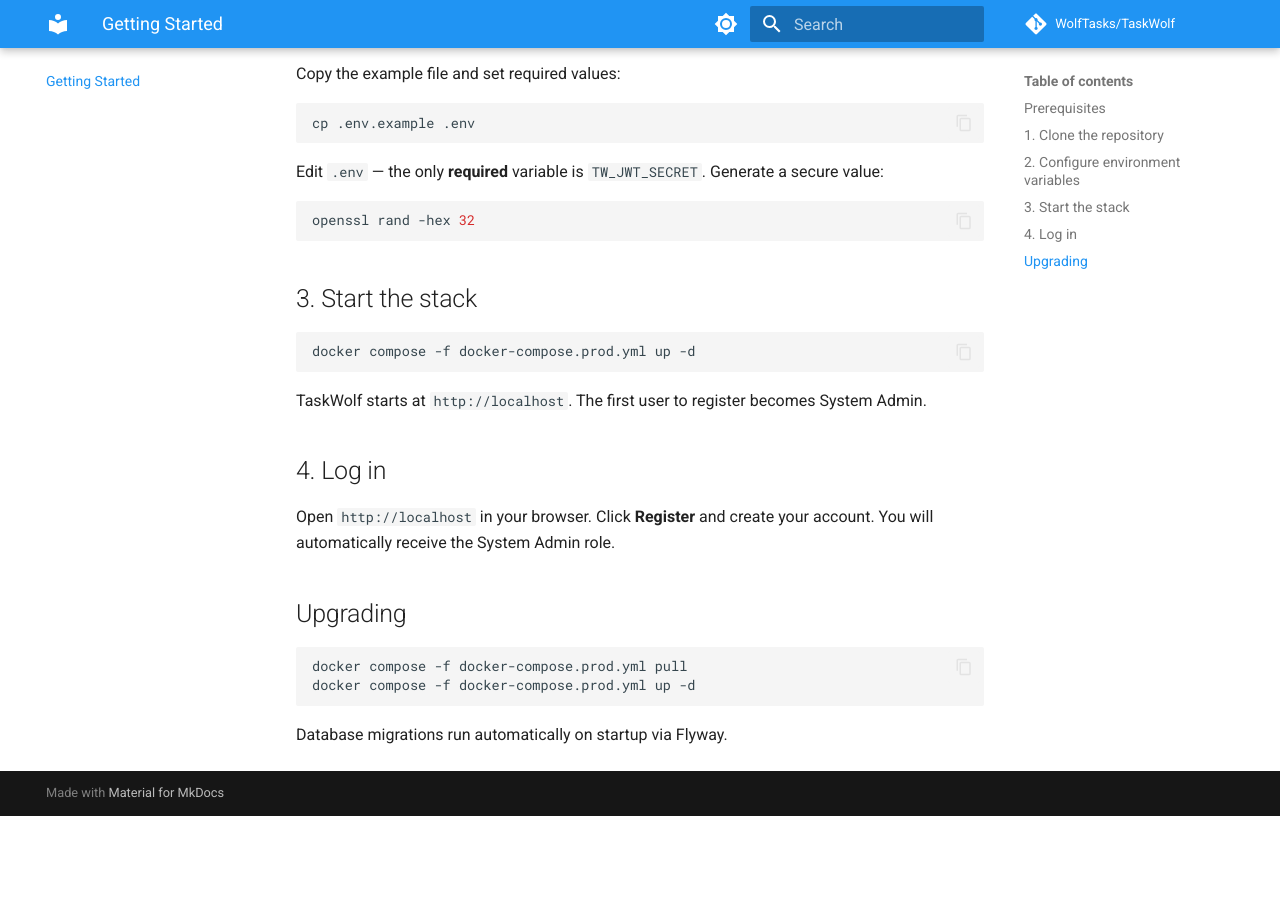
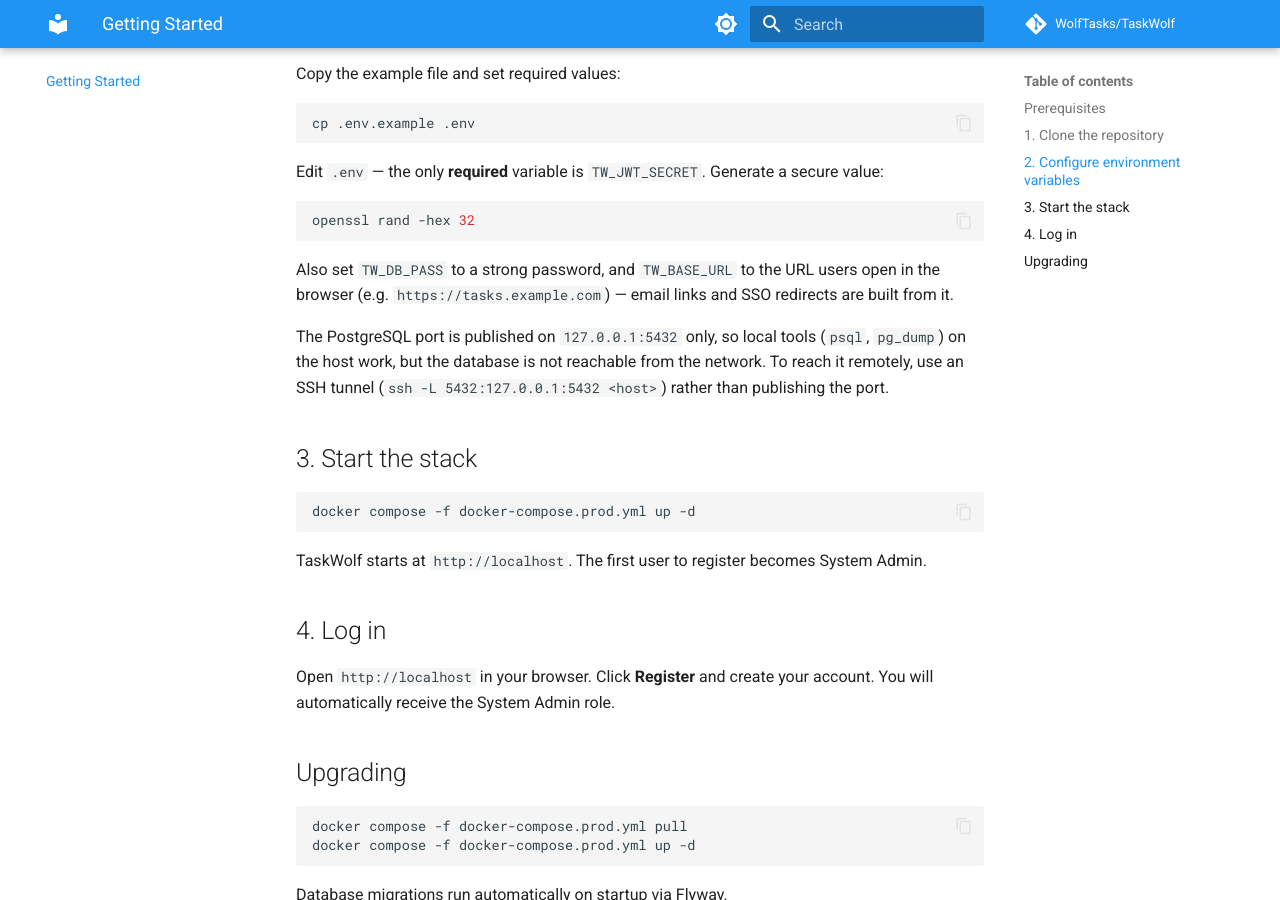
Before and after one commit to WolfTasks/TaskWolf, an MkDocs documentation site: the page built from mkdocs/getting-started.md, in a window 1280 px wide and 900 px high, scrolled down 551 px. Built offline with MkDocs 1.6.1 and Material for MkDocs 9.7.7, drawn with Linux system fonts in a browser that asks for light colours; comment, search, counter and statistics services are not loaded; before the commit the page ends 1367 px from its top, so only the background shows below that.

Commit message:
fix(h6): publish PostgreSQL on loopback only (#179)
docker-compose.prod.yml mapped 5432:5432, i.e. on all interfaces, and
Docker's port mapping usually bypasses host firewalls: the database was
reachable from the network, protected only by TW_DB_PASS. The app talks
to it over the Docker network, so bind to 127.0.0.1 (host tools still
work). Same for docker-compose.dev.yml, whose password is public.
getting-started: TW_DB_PASS/TW_BASE_URL hints, SSH tunnel for remote
access. Backlog: H4/H5 merged, H6 done.

Co-authored-by: Wolfgang Kozian <kozian.wolfgang@gmail.com>
Co-authored-by: Claude Opus 5.5 <noreply@anthropic.com>

````diff
--- a/docker-compose.dev.yml
+++ b/docker-compose.dev.yml
@@ -10,7 +10,7 @@ services:
       POSTGRES_USER: taskowolf
       POSTGRES_PASSWORD: taskowolf
     ports:
-      - "5432:5432"
+      - "127.0.0.1:5432:5432"  # loopback only, the dev password is public
     volumes:
       - dev-pgdata:/var/lib/postgresql/data
     healthcheck:
--- a/docker-compose.prod.yml
+++ b/docker-compose.prod.yml
@@ -44,8 +44,10 @@ services:
       POSTGRES_DB: taskowolf
       POSTGRES_USER: ${TW_DB_USER:-taskowolf}
       POSTGRES_PASSWORD: ${TW_DB_PASS}
+    # Loopback only: the app reaches the DB over the Docker network. Publishing on all interfaces would
+    # expose it to the network, and Docker's port mapping usually bypasses host firewalls (ufw).
     ports:
-      - "5432:5432"
+      - "127.0.0.1:5432:5432"
     volumes:
       - postgres_data:/var/lib/postgresql/data
     healthcheck:
--- a/mkdocs/getting-started.md
+++ b/mkdocs/getting-started.md
@@ -27,6 +27,13 @@ Edit `.env` — the only **required** variable is `TW_JWT_SECRET`. Generate a se
 openssl rand -hex 32
 ```
 
+Also set `TW_DB_PASS` to a strong password, and `TW_BASE_URL` to the URL users open in the browser
+(e.g. `https://tasks.example.com`) — email links and SSO redirects are built from it.
+
+The PostgreSQL port is published on `127.0.0.1:5432` only, so local tools (`psql`, `pg_dump`) on the host work,
+but the database is not reachable from the network. To reach it remotely, use an SSH tunnel
+(`ssh -L 5432:127.0.0.1:5432 <host>`) rather than publishing the port.
+
 ## 3. Start the stack
 
 ```bash
````
Also changed, not shown: docs/superpowers/specs/2026-07-07-backlog-overview.md (+7 -6 lines).
